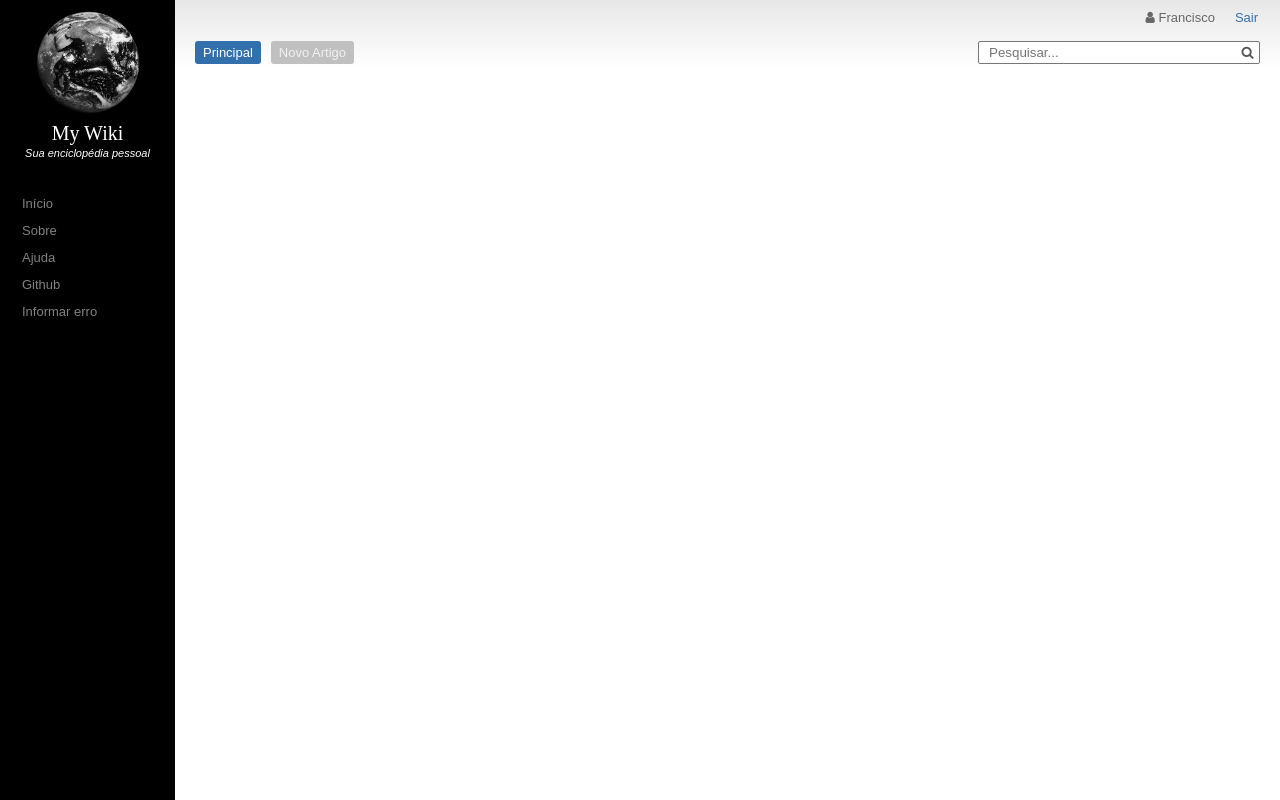
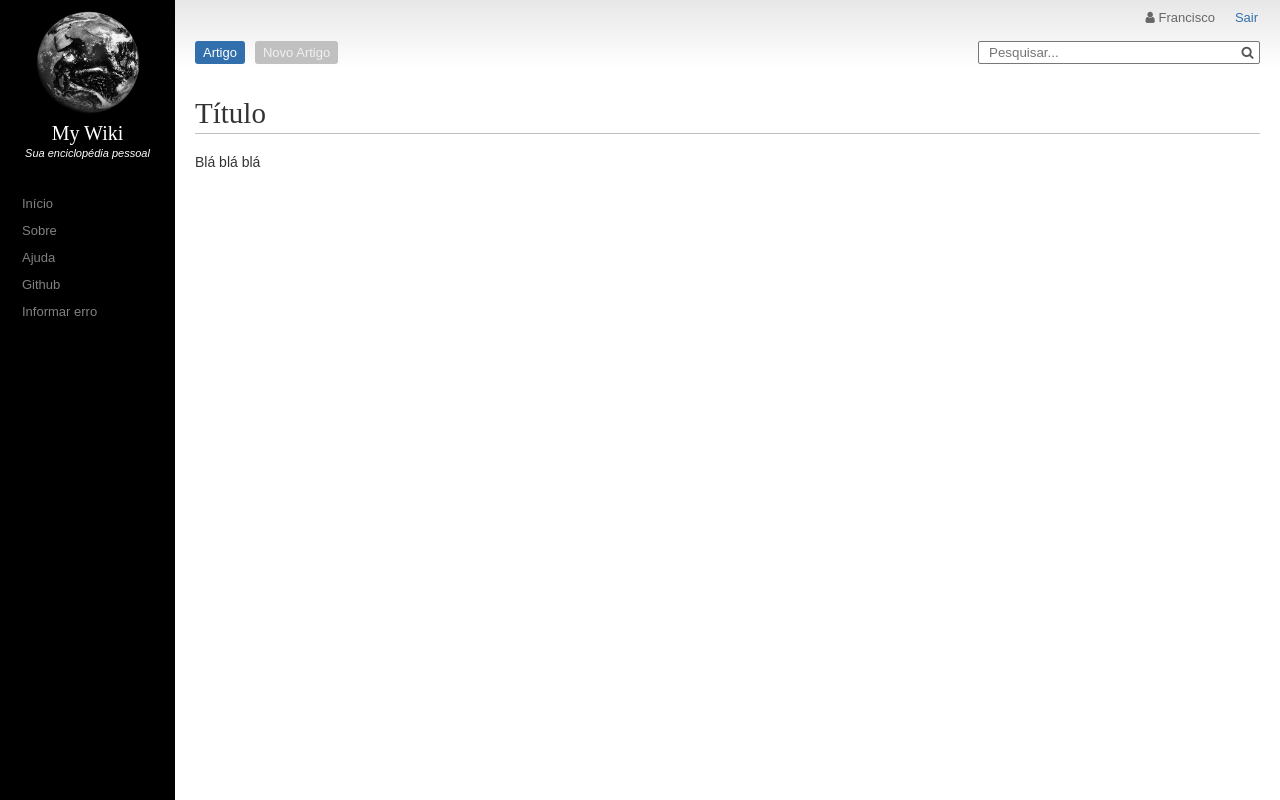
Before and after one commit to SamirSales/pickle-wiki-backend-springboot, a React (Create React App) app: page / in a window 1280 px wide. Built offline with nearby package versions, Linux system fonts and the light colour scheme.

Commit message:
component SimpleTemplate

```diff
--- a/src/components/NavBar/NavBar.css
+++ b/src/components/NavBar/NavBar.css
@@ -19,6 +19,7 @@
     font-size: small;
     color: #818181;
     display: block;
+    cursor: pointer;
 }
 
 /* When you mouse over the navigation links, change their color */
--- /dev/null
+++ b/src/components/SimpleTemplate/SimpleTemplate.css
@@ -0,0 +1,19 @@
+
+h1{
+    font-family: "Times New Roman", Times, serif;
+    color: #333333;
+    text-align: left;
+    font-size: 29px;
+    font-weight: 200;
+
+    border-bottom-style: solid;
+    border-bottom-width: 1px;
+    border-bottom-color: #c0c0c0;
+    padding-bottom: 3px;
+}
+
+p{
+    color: #333333;
+    text-align: left;
+    font-size: 14px;
+}
--- /dev/null
+++ b/src/components/SimpleTemplate/SimpleTemplate.js
@@ -0,0 +1,15 @@
+
+import React from 'react';
+
+import './SimpleTemplate.css';
+
+const simpleTemplate = ( props ) => {
+
+    return (
+        <div>
+            <h1>{props.title}</h1>
+            <p>{props.text}</p>
+        </div>
+    )
+};
+export default simpleTemplate;
--- a/src/components/TopBar/TopBar.js
+++ b/src/components/TopBar/TopBar.js
@@ -37,7 +37,7 @@ const topBar = ( props ) => {
               <i className="fa fa-search search-icon"></i>
             </div>
 
-            <Tab title="Principal" active="true"/>
+            <Tab title="Artigo" active="true"/>
             {tabAddArticle}
           </div>
 
--- a/src/containers/App.css
+++ b/src/containers/App.css
@@ -29,4 +29,17 @@
 
 .main-content{
   margin-left: 175px;
+  width: calc(100% - 175px);
+  height: 100%;
+  position: fixed; /* Fixed Sidebar (stay in place on scroll) */
+  z-index: 1; /* Stay on top */
+  top: 0;
 }
+
+.container{
+  width: calc(100% - 40px);
+  padding-top: 10px;
+  padding-bottom: 10px;
+  padding-left: 20px;
+  padding-right: 20px;
+}
--- a/src/containers/App.js
+++ b/src/containers/App.js
@@ -2,6 +2,7 @@ import React, { Component } from 'react';
 
 import NavBar from '../components/NavBar/NavBar';
 import TopBar from '../components/TopBar/TopBar';
+import SimpleTemplate from '../components/SimpleTemplate/SimpleTemplate';
 
 import './App.css';
 
@@ -32,6 +33,9 @@ class App extends Component {
 
         <div className="main-content">
           <TopBar home={this.state.url} user={this.state.user}/>
+          <div className="container">
+            <SimpleTemplate title='Título' text='Blá blá blá'/>
+          </div>
         </div>
 
       </div>
```
